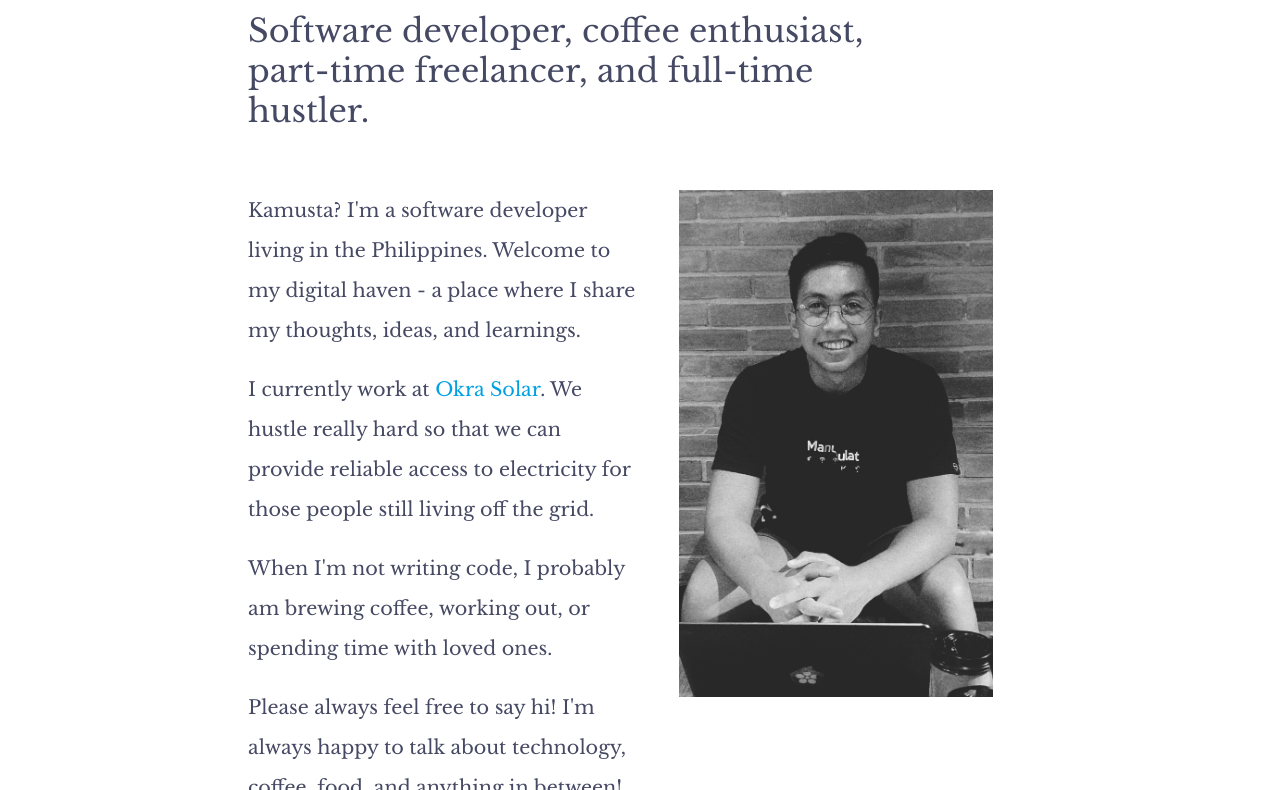
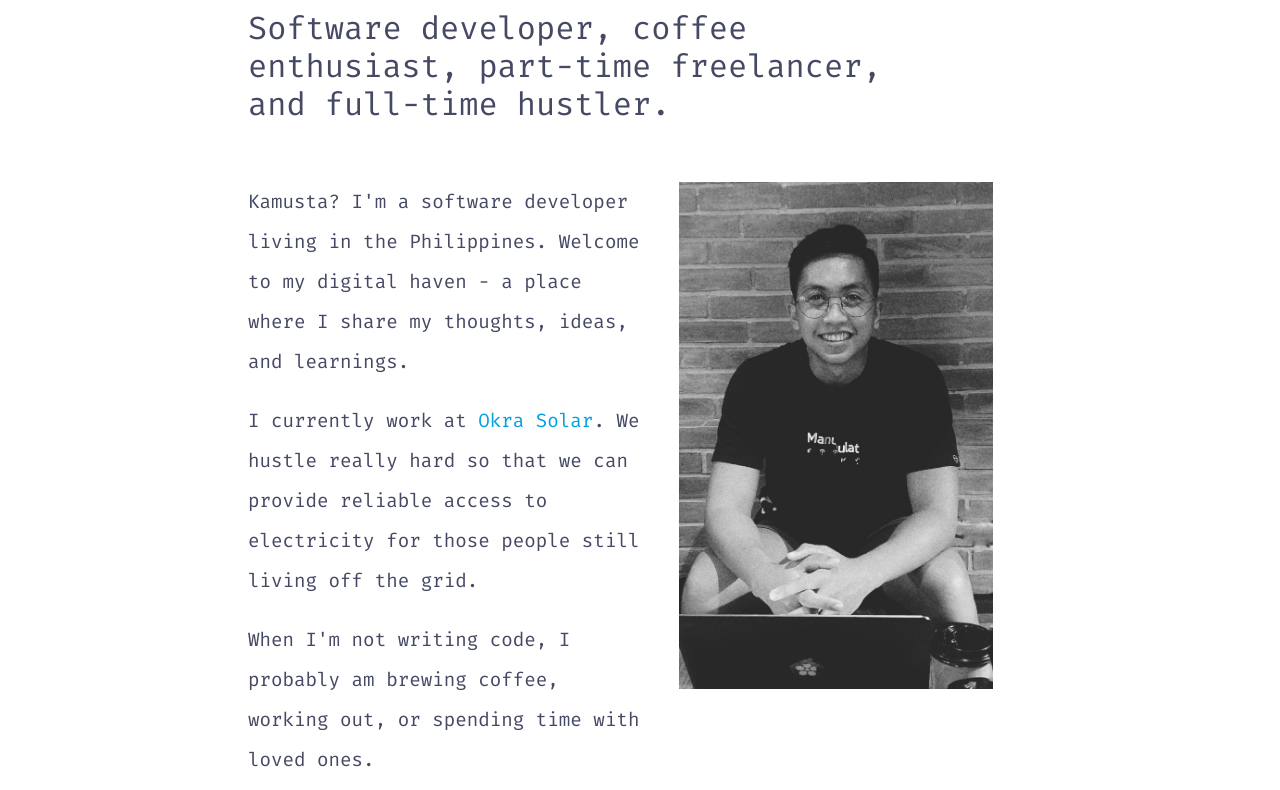
Before and after one commit to myasul/matt.y, a Gatsby site: page /about in a window 1280 px wide. Shown: the part 254-1044 px from the top of the page. Built offline with nearby package versions, Linux system fonts and the light colour scheme; Gatsby itself is replaced by a stand-in of ours; some packages are replaced by stand-ins of ours.

Commit message:
Add fonts locally

```diff
--- a/package.json
+++ b/package.json
@@ -15,6 +15,8 @@
         "test": "echo \"Write tests! -> https://gatsby.dev/unit-testing\" && exit 1"
     },
     "dependencies": {
+        "@fontsource/dm-mono": "^4.5.7",
+        "@fontsource/fira-mono": "^4.5.7",
         "@mdx-js/mdx": "^1.6.22",
         "@mdx-js/react": "^1.6.22",
         "babel-plugin-styled-components": "^1.13.2",
--- a/src/components/Layout.tsx
+++ b/src/components/Layout.tsx
@@ -2,16 +2,18 @@ import * as React from 'react'
 import { useStaticQuery, graphql } from 'gatsby'
 import { ReactNode } from 'react'
 import styled, { createGlobalStyle } from 'styled-components'
-import { SiteInfo, AuthorInfo } from '../types/siteMetadata'
+import "@fontsource/dm-mono"
+import "@fontsource/fira-mono"
 
 import { Header } from './Header'
 import { LayoutMeta } from './LayoutMeta'
 import { Footer } from './Footer'
+import { SiteInfo, AuthorInfo } from '../types/siteMetadata'
 import { BreakPoint } from '../lib/utils/breakpoints'
 
 const GlobalStyle = createGlobalStyle`
     body {
-        font-family: 'Libre Baskerville', serif;
+        font-family: 'Fira Mono', monospace;
         margin: 0;
         padding: 0;
         color: rgb(69, 73, 99);
--- a/src/components/LayoutMeta.tsx
+++ b/src/components/LayoutMeta.tsx
@@ -13,9 +13,7 @@ export const LayoutMeta = ({ title, description }: Props) => (
         <meta name="viewport" content="width=device-width, initial-scale=1, user-scalable=no" />
         <meta name='robots' content='index, follow' />
         <html lang="en" />
-        <link rel="preconnect" href="https://fonts.googleapis.com" />
-        <link rel="preconnect" href="https://fonts.gstatic.com" crossOrigin='' />
-        <link href="https://fonts.googleapis.com/css2?family=Domine&family=Libre+Baskerville&family=DM+Mono&display=swap" rel="stylesheet" />
+        {/* <link href="https://fonts.googleapis.com/css2?family=Domine&family=Libre+Baskerville&display=swap" rel="stylesheet" /> */}
         <link rel="apple-touch-icon" sizes="180x180" href="/apple-touch-icon.png" />
         <link rel="icon" type="image/png" sizes="32x32" href="/favicon-32x32.png" />
         <link rel="icon" type="image/png" sizes="16x16" href="/favicon-16x16.png" />
```
Also changed, not shown: 1 other file.
